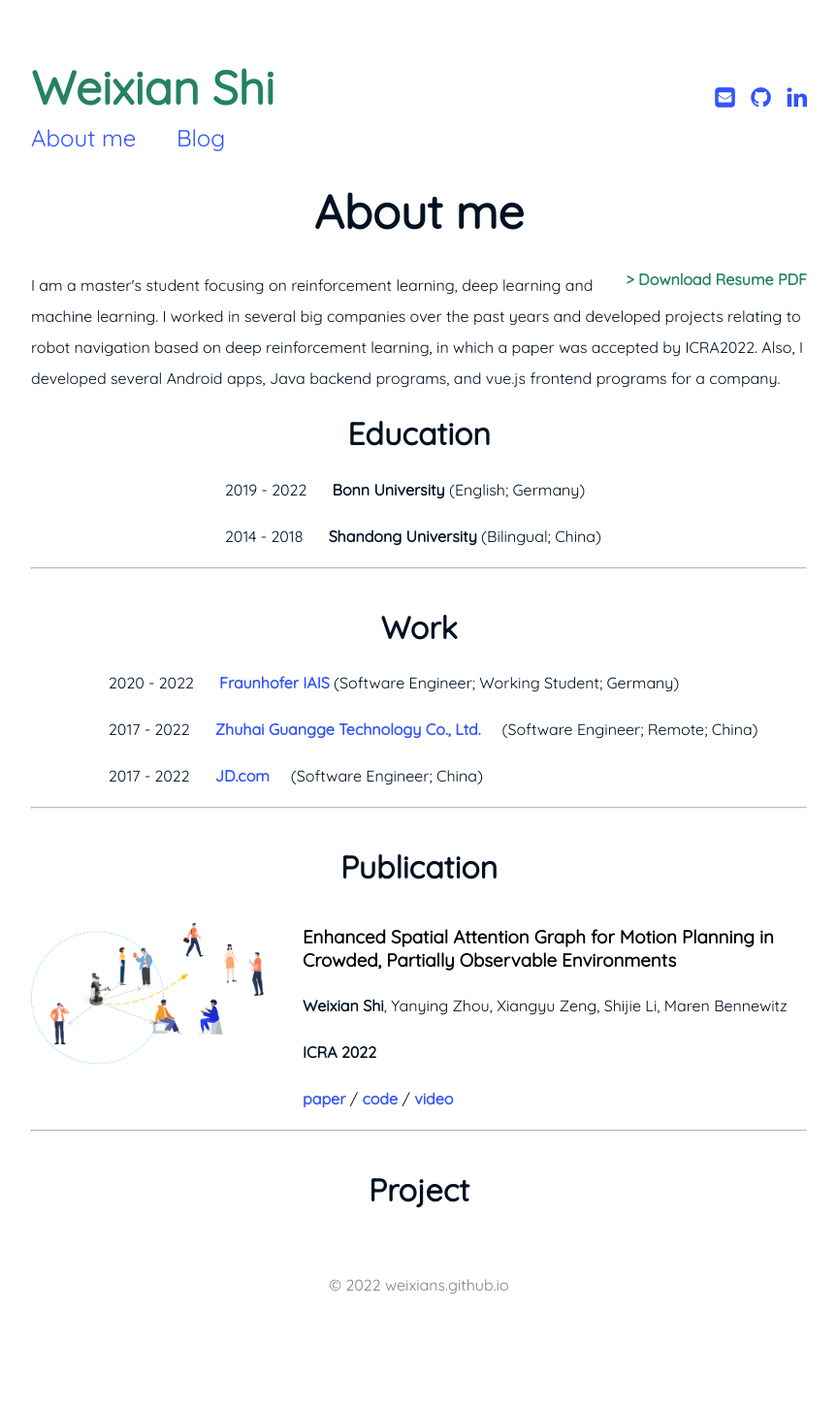
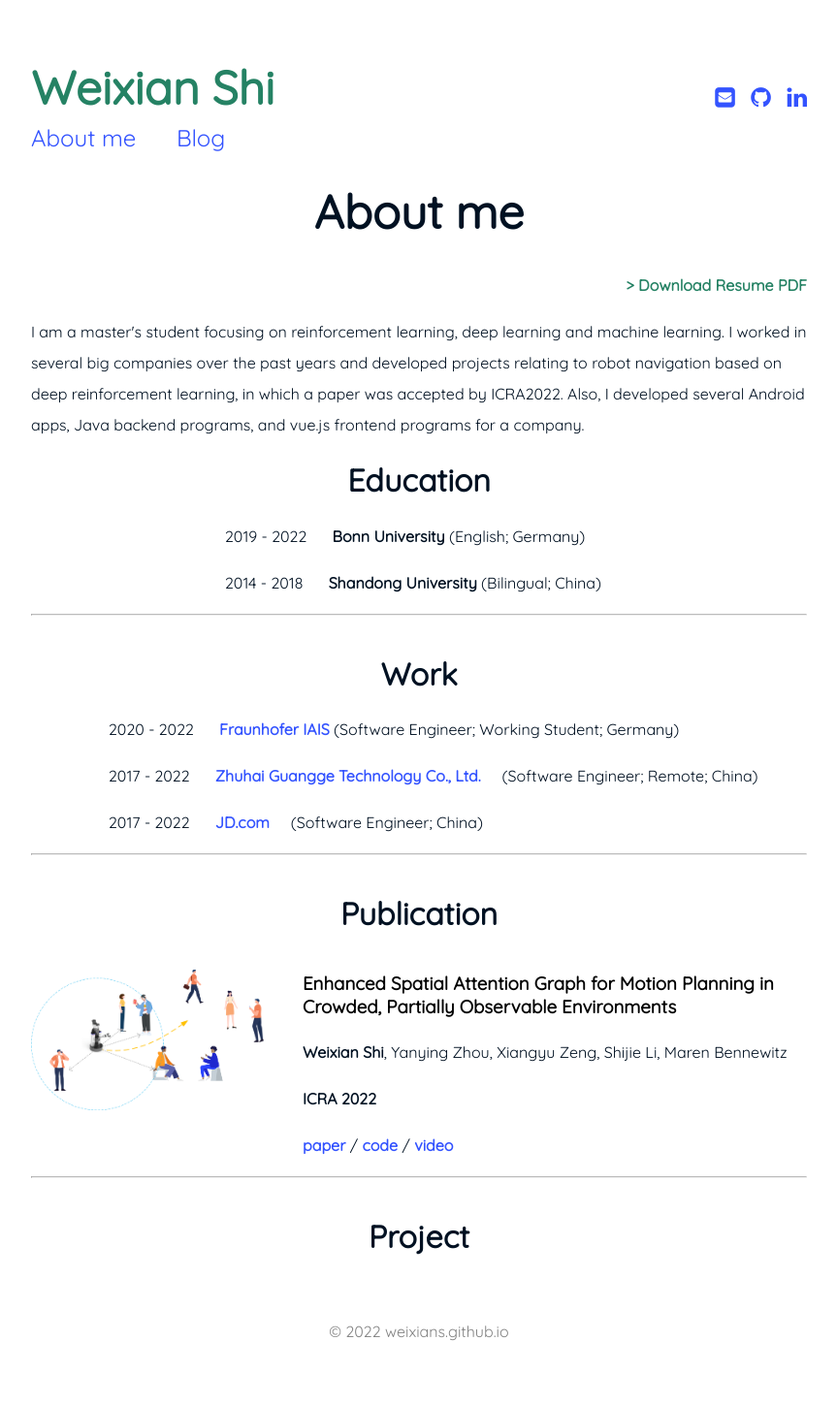
Before and after one commit to weixians/weixians.github.io, a Jekyll site: the page built from about_me.html, in a window 1280 px wide. Shown: the whole page at 97% size, without its empty margins (208-1071 px from the left). Built offline with Jekyll 4.4.1, drawn with Linux system fonts in a browser that asks for light colours; before the commit the page ends 1401 px from its top, so only the background shows below that.

Commit message:
change content

```diff
--- a/about_me.html
+++ b/about_me.html
@@ -18,10 +18,10 @@ subtitle:
     }
 </style>
 
-<div>
-    <span style="float: right;">
+<div style="display: block">
+    <p style="text-align: right;">
         <a href="{{ '/assets/resume.pdf' | prepend: site.baseurl }}"><strong>> Download Resume PDF</strong></a>
-    </span>
+    </p>
 </div>
 
 <p style="text-align: left">
```
